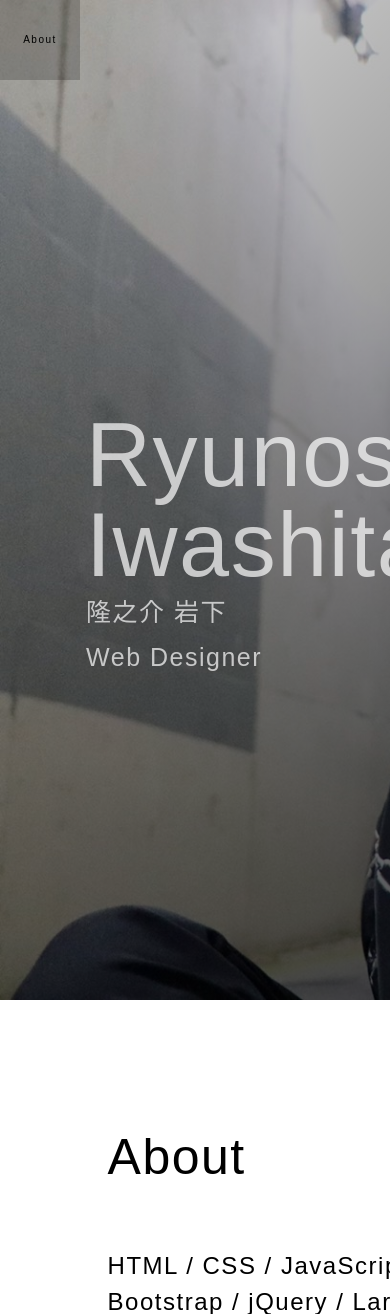
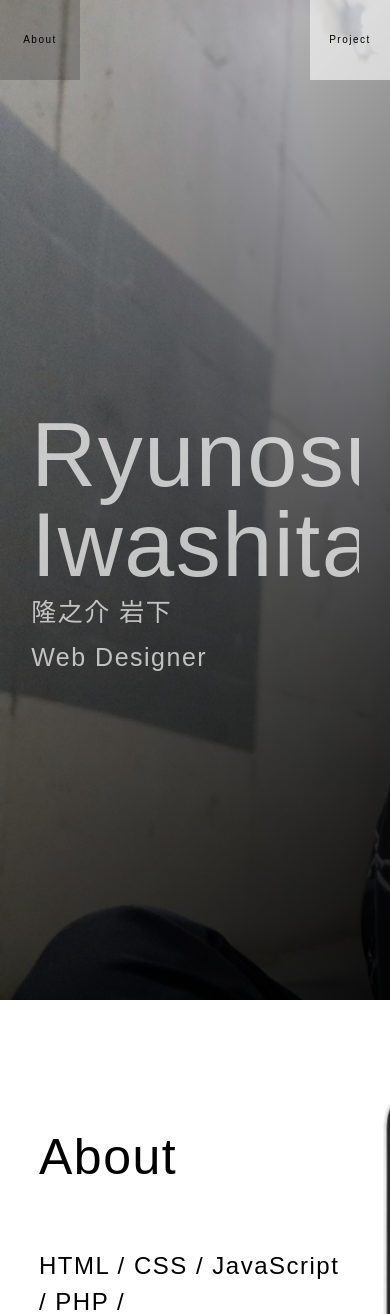
Before and after one commit to ryunoesta/portfolio_gray, a PHP site: page / in a window 390 px wide; the page is wider, and only the part inside the window is pictured. Shown: the top 1314 px of that part. Run offline with PHP 8.4, Linux system fonts and the light colour scheme; some libraries are stand-ins or nearby versions.

Commit message:
レスポンシブ完了

```diff
--- a/style.css
+++ b/style.css
@@ -19,7 +19,7 @@ caption, tbody, tfoot, thead, tr, th, td {
 	vertical-align: baseline;
 }
 body {
-    min-width: 1076px;
+    /* min-width: 1076px; */
 	width: 100%;
 	height: 100%;
 	margin: 0 auto;
@@ -108,6 +108,13 @@ header {
 	height: 100%;
 	top: 0;
 	left: 0;
+}
+
+/*画面幅480px以下の時*/
+@media screen and (max-width:480px) {
+    body {
+        width: 100%;
+    }
 }
 
 /****************************************
```
